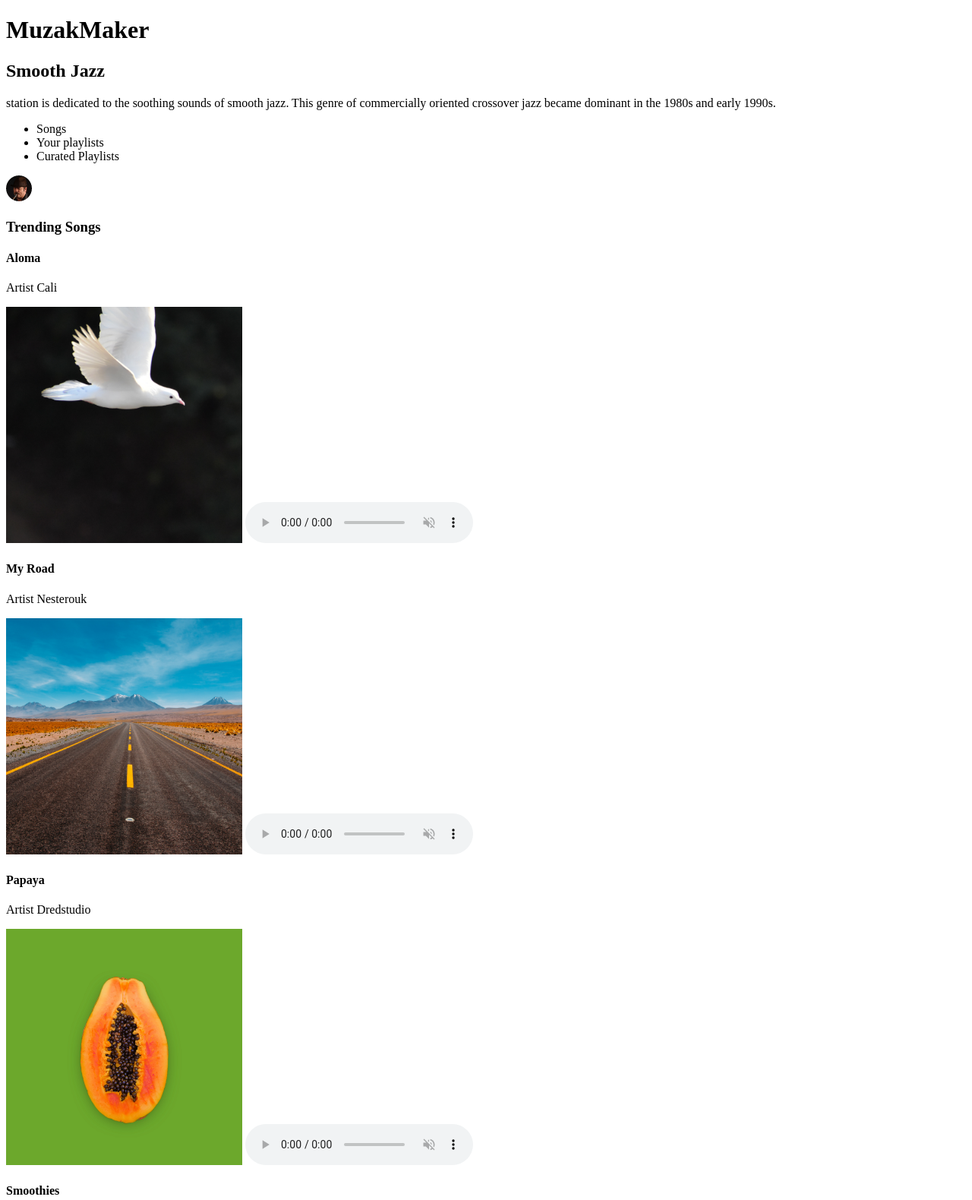
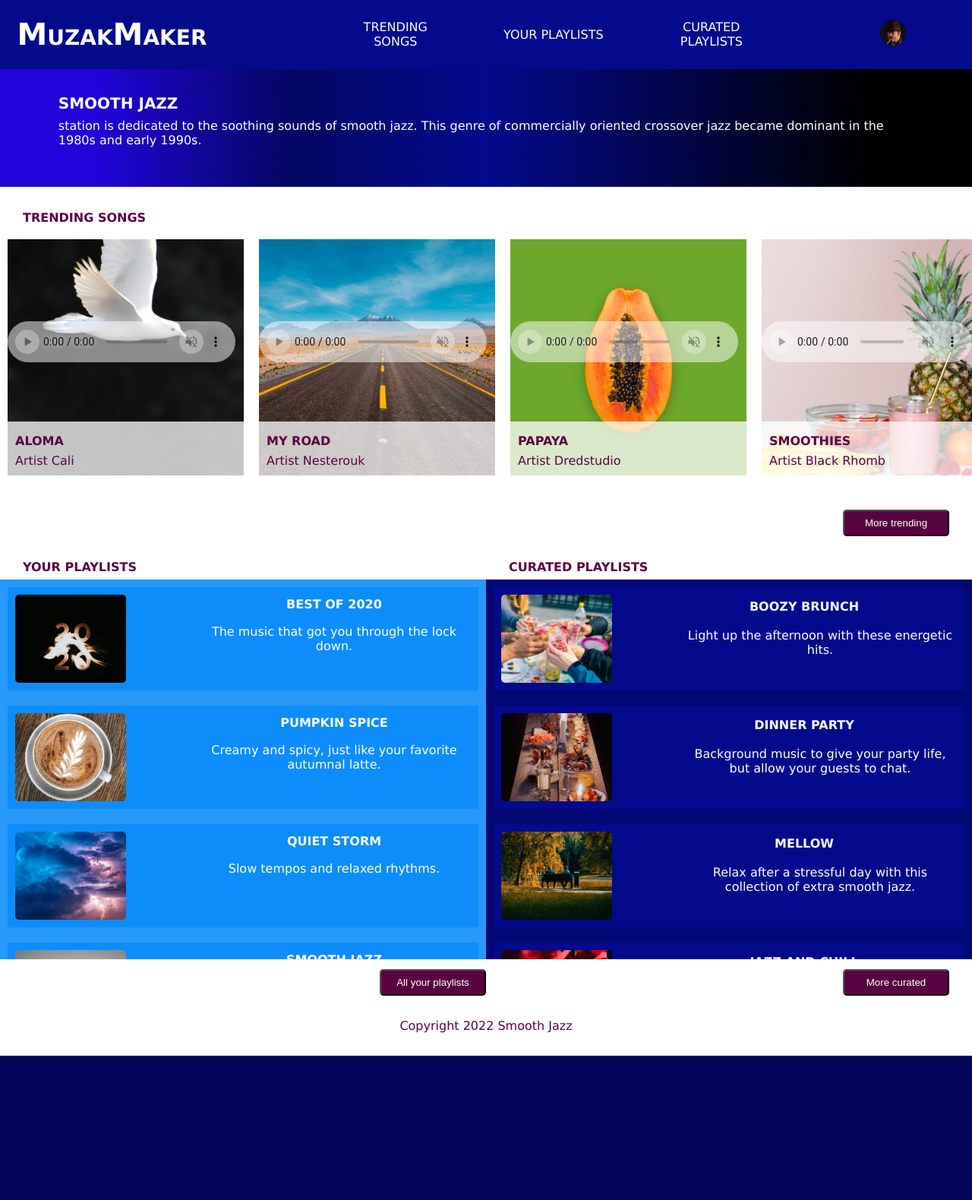
Before and after one commit to bamolin2/streamingmedia, a plain HTML site: page index.html in a window 1280 px wide. Shown: the top 1580 px of the page at 76% size. After the commit the page ends 1390 px from the top, so only its background shows below. Drawn offline with Linux system fonts and the light colour scheme.

Commit message:
finished responsive layout

```diff
--- a/index.html
+++ b/index.html
@@ -3,145 +3,178 @@
     <head>
         <meta charset="utf-8">
         <meta name="streamingmedia" content="Streaming Media">
+        <meta name="viewport" content="width=device-width, initial-scale=1.0">
         <meta name="author" content="Brianna Molina">
         <title>Streaming Media</title>
+        <link rel="stylesheet" href="styles.css">
     </head>
     <body>
-        <!-- since the header goes horizontally along the webpage try using flexbox -->
         <header>
-            <h1>MuzakMaker</h1>
-            <h2>Smooth Jazz</h2>
-            <p>station is dedicated to the soothing sounds of smooth jazz. This genre of commercially oriented crossover jazz became dominant in the 1980s and early 1990s.</p>
-           <nav>
-                <ul>
-                    <li>Songs</li>
-                    <li>Your playlists</li>
-                    <li>Curated Playlists</li>
-                </ul>
-            </nav>
-            <img src="images/duke-silver.png" alt="images/duke-silver">
+            <div id="smoothJazz">
+                <h1>Smooth Jazz</h1>
+                <p>station is dedicated to the soothing sounds of smooth jazz. This genre of commercially oriented crossover jazz became dominant in the 1980s and early 1990s.</p>
+            </div>
+                <nav>
+                    <ul id="gridcontainer">
+                        <li id="MuzaMaker" style="font-variant:small-caps;"><a href="#">MuzakMaker</a></li>
+                            <input id="dropMenu" class="input" style="display: none;" type="checkbox">
+                            <label for="dropMenu" class="dropMenu">
+                                <span></span>
+                                <span></span>
+                                <span></span>
+                            </label>
+
+                            <li class="menuItem hoverItem"><a href="#">Trending Songs</a></li>
+                            <li class="menuItem hoverItem"><a href="#">Your playlists</a></li>
+                            <li class="menuItem hoverItem"><a href="#">Curated Playlists</a></li>
+                            <li class="menuItem logo"><a href="#"><img src="images/duke-silver.png" alt="images/duke-silver"></a></li>
+                    </ul>
+                </nav>
         </header>
-        <!-- There are three main sections for the webpage, Trending songs, Your Playlist, Curated playlist -->
         <main>
-            <section>
-                <div>
-                    <h3>Trending Songs</h3>
-                    <div>
-                        <h4>Aloma</h4>
-                        <p>Artist Cali</p>
+            <section id="trending">
+                    <h2>Trending Songs</h2>
+                <div id="trendingContainer">
+                    <div id="songCover">
+                        <div id="songDescription">
+                            <h3>Aloma</h3>
+                            <dl>
+                                <dt>Artist</dt>
+                                <dd>Cali</dd>
+                            </dl>
+                        </div>
                         <img src="images/aloma-cover.png" alt="aloma-cover">
                         <audio controls muted>
                             <source src="audio/aloma.mp3"/>
                         </audio>
                     </div>
-                    <div>
-                        <h4>My Road</h4>
-                        <p>Artist Nesterouk</p>
+                    <div id="songCover">
+                        <div id="songDescription">
+                            <h3>My Road</h3>
+                            <dl>
+                                <dt>Artist</dt>
+                                <dd>Nesterouk</dd>
+                            </dl>
+                        </div>
                         <img src="images/my-road-cover.png" alt="my-road-cover">
                         <audio controls muted>
                             <source src="audio/my-road.mp3"/>
                         </audio>
                     </div>
-                    <div>
-                        <h4>Papaya</h4>
-                        <p>Artist Dredstudio</p>
+                    <div id="songCover">
+                        <div id="songDescription">
+                            <h3>Papaya</h3>
+                            <dl>
+                                <dt>Artist</dt>
+                                <dd>Dredstudio</dd>
+                            </dl>
+                        </div>
                         <img src="images/papaya-cover.png" alt="papaya-cover">
                         <audio controls muted>
                             <source src="audio/papaya.mp3"/>
                         </audio>
                     </div>
-                    <div>
-                        <h4>Smoothies</h4>
-                        <p>Artist Black Rhomb</p>
+                    <div id="songCover">
+                        <div id="songDescription">
+                            <h3>Smoothies</h3>
+                            <dl>
+                                <dt>Artist</dt>
+                                <dd>Black Rhomb</dd>
+                            </dl>
+                        </div>
                         <img src="images/smoothies-cover.png" alt="smoothies-cover">
                         <audio controls muted>
                             <source src="audio/smoothies.mp3"/>
                         </audio>
                     </div>
-                    <div>
-                        <h4>Successful Performance</h4>
-                        <p>Artist Ricky Bombino</p>
+                    <div id="songCover">
+                        <div id="songDescription">
+                            <h3>Successful Performance</h3>
+                            <dl>
+                                <dt>Artist</dt>
+                                <dd>Ricky Bombino</dd>
+                            </dl>
+                        </div>
                         <img src="images/successful-performance-cover.png" alt="successful-performance-cover">
                         <audio controls muted>
                             <source src="audio/successful-performance.mp3"/>
                         </audio>
                     </div>
-                    <p>More trending</p>
                 </div>
+                <button id="trendingbtn">More trending</button>
             </section>
-            <section>
-                <div>
-                    <h3>Your Playlists</h3>
-                    <div>
+        <section id="mainGrid">
+            <section id="playlists">
+                <h2>Your Playlists</h2>
+                <div id="listContainer">
+                    <div id="playlistDescription">
                         <img src="images/best-of-2020-cover.png" alt="best-of-2020-cover">
-                        <h4>Best of 2020</h4>
+                        <h3>Best of 2020</h3>
                         <p>The music that got you through the lock down.</p>
                     </div>
 
-                    <div>
+                    <div id="playlistDescription">
                         <img src="images/pumpkin-spice-cover.png" alt="pumpkin-spice-cover">
-                        <h4>Pumpkin Spice</h4>
+                        <h3>Pumpkin Spice</h3>
                         <p>Creamy and spicy, just like your favorite autumnal latte.</p>
                     </div>
 
-                    <div>
+                    <div id="playlistDescription">
                         <img src="images/quiet-storm-cover.png" alt="quiet-storm-cover">
-                        <h4>Quiet Storm</h4>
+                        <h3>Quiet Storm</h3>
                         <p>Slow tempos and relaxed rhythms.</p>
                     </div>
 
-                    <div>
+                    <div id="playlistDescription">
                         <img src="images/smooth-jazz-cover.png" alt="smooth-jazz-cover">
-                        <h4>Smooth Jazz</h4>
+                        <h3>Smooth Jazz</h3>
                         <p>The pioneers of smooth jazz</p>
                     </div>
 
-                    <div>
+                    <div id="playlistDescription">
                         <img src="images/smooth-study-cover.png" alt="smooth-study-cover">
-                        <h4>Smooth Study</h4>
+                        <h3>Smooth Study</h3>
                         <p>Background music to keep you going while you study. </p>
                     </div>
-                    <p>All your playlists</p>
                 </div>
+                <button id="playlistbtn">All your playlists</button>
             </section>
-            <section>
-                <div>
-                    <h3>Curated Playlists</h3>
-
-                    <div>
+            <section id="curated">
+                <h2>Curated Playlists</h2>
+                <div id="curatedContainer">
+                    <div id="curatedDescription">
                         <img src="images/boozy-brunch-cover.png" alt="boozy-brunch-cover">
-                        <h4>Boozy Brunch</h4>
+                        <h3>Boozy Brunch</h3>
                         <p>Light up the afternoon with these energetic hits.</p>
                         </div>
 
-                    <div>
+                    <div id="curatedDescription">
                         <img src="images/dinner-party-cover.png" alt="dinner-party-cover">
-                        <h4>Dinner Party</h4>
+                        <h3>Dinner Party</h3>
                         <p>Background music to give your party life, but allow your guests to chat.</p>
                     </div>
 
-                    <div>
+                    <div id="curatedDescription">
                         <img src="images/mellow-cover.png" alt="mellow-cover">
-                        <h4>Mellow</h4>
+                        <h3>Mellow</h3>
                         <p>Relax after a stressful day with this collection of extra smooth jazz.</p>
                     </div>
 
-                    <div>
+                    <div id="curatedDescription">
                         <img src="images/jazz-chill-cover.png" alt="jazz-chill-cover">
-                        <h4>Jazz and Chill</h4>
+                        <h3>Jazz and Chill</h3>
                         <p>Set the mood with these silky sounds.</p>
                     </div>
 
-                    <div>
+                    <div id="curatedDescription">
                         <img src="images/smooth-saxophone-cover.png" alt="smooth-saxophone-cover">
-                        <h4>Jazz Saxophone</h4>
+                        <h3>Jazz Saxophone</h3>
                         <p>The greatest collection of your sax favorites.</p>
                     </div>
-
-                    <p>More curated</p>
                 </div>
+                <button id="curatedbtn">More curated</button>
             </section>
-
+        </section>
             <footer>Copyright 2022 Smooth Jazz</footer>
         </main>
     </body>
--- /dev/null
+++ b/styles.css
@@ -0,0 +1,506 @@
+* {
+box-sizing:border-box;
+margin: 0;
+padding: 0;
+}
+
+html {
+background-color:#020659 ;
+}
+
+body {
+    margin: 0 auto;
+    min-width: 375px;
+    font-family: Verdana, Geneva, Tahoma, sans-serif;
+    color: white;
+    background-color: white;
+}
+
+/* Header, footer, htags */
+header {
+    width: 100%;
+    background-color: #030A8C;
+    display: grid;
+    grid-template-columns: 20% 80%;
+    grid-template-rows: repeat(2, auto);
+}
+
+footer{
+    width: 100%;
+    height: 100%;
+    padding: 30px;
+    text-align: center;
+    background-color: white;
+    color: #590242;
+}
+
+h1 {
+    font-size:1.25em;
+    line-height: 2em;
+}
+
+h2, h3 {
+    font-size: 1em;
+    line-height: 2em;
+}
+
+h1, h2, h3 {
+    font-weight: bold;
+    text-transform: uppercase;
+}
+p, dl, dd {
+    font-size: 1em;
+}
+footer p {
+    font-size: .75em;
+}
+
+/* Nav and nav elements */
+
+nav {
+    height: fit-content;
+    grid-column: 1 / span 2;
+    grid-row: 1/2;
+}
+
+nav ul{
+    display: grid;
+    grid-template-columns: 20% 80%;
+}
+
+li{
+    list-style: none;
+}
+
+nav a{
+    text-decoration: none;
+    color: White;
+}
+
+li.hoverItem:hover {
+    background-color: #590242;
+}
+
+li#MuzaMaker {
+    font-weight: 700;
+    font-size: 2.5em;
+    grid-column-start: 2;
+    grid-row: 1 / span 4;
+    justify-self: center;
+    align-self: center;
+    padding: 5% 5% 2% 5%;
+}
+
+#smoothJazz {
+    grid-column: 1 / span 2;
+    background-image: linear-gradient(to right,#2104d9 10%, rgb(0, 0, 0, .3) 30%,#030A8C 50%,black 90%);
+    padding: 2% 6% 4% 6%;
+}
+
+/* Main content
+
+trending content*/
+
+#trending {
+    width: 100%;
+    background-color: white;
+    color: #590242;
+    position: relative;
+}
+
+#trending h2 {
+    padding: 25px 15px 0 30px;
+}
+
+#songCover h3 {
+    text-transform: uppercase;
+}
+
+#trendingContainer{
+    margin-bottom: 15px;
+    display: flex;
+    flex-direction: row;
+    overflow-y: hidden;
+    overflow-x: scroll;
+}
+
+#songCover {
+    display: flex;
+    height: fit-content;
+    flex-direction: column;
+    position: relative;
+    margin: 12px 10px;
+}
+
+#songDescription{
+    background-color: rgba(255, 255, 255, 0.75);
+    position: absolute;
+    bottom: 0;
+    width: 100%;
+    padding: 10px;
+}
+
+dl {
+    display: flex;
+}
+
+dt {
+    padding-right: 5px;
+
+}
+
+#trending audio {
+    position: absolute;
+    top: 35%;
+}
+
+audio::-webkit-media-controls-mute-button {
+    background-color: white;
+    border-radius: 50%;
+}
+audio::-webkit-media-controls-play-button {
+    background-color: white;
+    border-radius: 50%;
+}
+audio::-webkit-media-controls-enclosure {
+    background-color: rgba(255, 255, 255, 0.515);
+}
+
+button {
+    text-decoration: none;
+    background-color:  #590242;
+    color: white;
+    border-radius: 5px;
+    padding: 8px 10px;
+    width: 140px;
+    display:block ;
+    text-align: center;
+    margin-left: 30px;
+
+}
+
+button:hover {
+    background-color:  #020659;
+}
+
+/* Playlist content */
+
+#playlists {
+    width: 100%;
+    background-color: white;
+    color: #590242;
+}
+
+#playlists h2{
+    padding: 25px 15px 0 30px;
+}
+
+#listContainer {
+    margin-bottom: 15px;
+    padding: 10px;
+    display: grid;
+    grid-template-columns: repeat(5, 1fr);
+    gap: 20px;
+    overflow-y: hidden;
+    overflow-x: scroll;
+    background-color: #2699FB;
+}
+
+#playlistDescription {
+    background-color: #0D8DFB;
+    height: 100%;
+    width: 100%;
+    padding: 10px;
+    text-align: center;
+    color: white;
+}
+
+#playlistDescription h3{
+    padding-top: 5px;
+    line-height: 1em;
+}
+
+#playlistDescription p{
+    padding-top: 5px;
+}
+
+/* Curated playlist content */
+
+#curated {
+    width: 100%;
+    background-color: white;
+    color: #590242;
+}
+#curated h2{
+    padding: 25px 15px 0 30px;
+}
+
+#curatedContainer {
+    margin-bottom: 15px;
+    padding: 10px;
+    display: grid;
+    grid-template-columns: repeat(5, 1fr);
+    gap: 20px;
+    overflow-y: hidden;
+    overflow-x: scroll;
+    background-color: #020873;
+}
+
+#curatedDescription {
+    background-color: #030A8C;
+    height: 100%;
+    width: 100%;
+    padding: 10px;
+    color: white;
+    text-align: center;
+
+}
+
+#curatedDescription h3{
+    margin-left: 15px;
+    width: 80%;
+    padding-top: 8px;
+    line-height: 1em;
+}
+
+#curatedDescription p{
+    padding-top: 10px;
+}
+
+/* Scroll bar code  */
+
+#trending ::-webkit-scrollbar {
+    width: 15px;
+}
+#trending ::-webkit-scrollbar-track {
+    box-shadow: inset 0 0 10px #590242;
+}
+#trending ::-webkit-scrollbar-thumb {
+    background: #590242;
+}
+#trending ::-webkit-scrollbar-thumb:hover {
+    background-color: #020659;
+}
+#playlists ::-webkit-scrollbar, #curated ::-webkit-scrollbar {
+    width: 15px;
+}
+#playlists ::-webkit-scrollbar-track, #curated ::-webkit-scrollbar-track  {
+    box-shadow: inset 0 0 15px #020659;
+}
+#playlists ::-webkit-scrollbar-thumb, #curated ::-webkit-scrollbar-thumb {
+    background: #020659;
+    border-radius: 5px;
+}
+#playlists ::-webkit-scrollbar-thumb:hover, #curated ::-webkit-scrollbar-thumb:hover {
+    background: #ffffff;
+}
+
+/* Small viewport media queries  */
+
+@media screen and (min-width: 375px) {
+    ul span{
+        overflow: hidden;
+        max-height: 10px;
+        transition: .2s ease-out;
+    }
+
+    .menuItem {
+        display: none;
+    }
+
+    label {
+        cursor: pointer;
+        display: inline-block;
+        padding: 28px 20px;
+        position: relative;
+        user-select: none;
+    }
+
+    label span {
+        background-color: #ffffff;
+        display: block;
+        height: 4px;
+        position: relative;
+        transition: .2s ease-out;
+        margin: 5px;
+        width: 25px;
+    }
+
+    label span:before, label span:after {
+        background: #ffffff;
+        content: '';
+        display: block;
+        height: 100%;
+        position: absolute;
+        transition: all .2s ease-out;
+        width: 100%;
+    }
+    label span:before {
+        top: 5px;
+    }
+    label span:after {
+        top: -5px;
+    }
+
+    input {
+        display: none;
+    }
+    input:checked ~ ul {
+        max-height: 500px;
+    }
+    input:checked ~ label span {
+        background: transparent;
+    }
+    input:checked ~ label span:before {
+        transform: rotate(-45deg);
+    }
+    input:checked ~ label span:after {
+        transform: rotate(45deg);
+    }
+    input:checked ~ label:not(.steps) span:before, input:checked ~ label:not(.steps) span:after {
+        top: 0;
+    }
+    }
+
+    /* large viewport media queries  */
+
+    @media screen and (min-width: 834px) {
+        nav {
+            height: fit-content;
+            grid-column: 1 / span 2;
+            grid-row: 1/2;
+        }
+        nav ul{
+            grid-template-columns: 35% 1fr 1fr 1fr 1fr;
+            grid-template-rows: 1fr;
+            align-items: center;
+            justify-items: start;
+            text-align: center;
+        }
+
+        nav li.menuItem {
+                width: 70%;
+                text-transform: uppercase;
+        }
+
+        .logo{
+            justify-self: center;
+        }
+
+        li#MuzaMaker {
+            grid-column: 1 / 2;
+            grid-row: 1 / span 4;
+            justify-self: start;
+            align-self: flex-start;
+            padding: 5% 5% 5% 5%;
+        }
+
+        #dropMenu , .dropMenu {
+            display: none;
+        }
+
+        .menuItem {
+            display: inline;
+
+        }
+
+        #playlists {
+            background-color: white;
+            color: #590242;
+        }
+
+        #listContainer {
+            grid-template-columns: 1fr;
+            grid-template-rows: repeat(5, 1fr);
+            gap: 20px;
+            height: 500px;
+            overflow-x: hidden;
+            overflow-y: scroll;
+        }
+
+        #playlistDescription {
+            display: grid;
+            grid-template-columns: 40% 60%;
+            grid-template-rows: 30% 70%;
+        }
+
+        #playlistDescription img{
+            grid-column: 1/2;
+            grid-row: 1 / 3;
+        }
+
+        #playlistDescription h3{
+            align-self: flex-start;
+            grid-column: 2/3;
+            grid-row: 1 / 2;
+        }
+
+        #playlistDescription p{
+            align-self: flex-start;
+            grid-column: 2/3;
+            grid-row: 2 / 3;
+        }
+
+        #curatedContainer {
+            grid-template-columns: 1fr;
+            grid-template-rows: repeat(5, 1fr);
+            gap: 20px;
+            height: 500px;
+            overflow-x: hidden;
+            overflow-y: scroll;
+        }
+
+        #curatedDescription {
+            display: grid;
+            grid-template-columns: 40% 60%;
+            grid-template-rows: 30% 70%;
+
+        }
+
+        #curatedDescription img{
+            grid-column: 1/2;
+            grid-row: 1 / 3;
+        }
+
+        #curatedDescription h3{
+            align-self: flex-start;
+            grid-column: 2/3;
+            grid-row: 1 / 2;
+        }
+
+        #curatedDescription p{
+            align-self: flex-start;
+            grid-column: 2/3;
+            grid-row: 2 / 3;
+        }
+
+        #mainGrid {
+            display: grid;
+            grid-template-columns: 1fr 1fr;
+            grid-template-rows: 605px;
+            position: relative;
+        }
+
+        #trending{
+            height: 460px;
+        }
+        #trendingbtn{
+            position: absolute;
+            right: 30px;
+            bottom: 0;
+        }
+
+        #curatedbtn {
+            position: absolute;
+            right: 30px;
+            bottom: 0;
+
+        }
+
+        #playlistbtn {
+            position: absolute;
+            right: 50%;
+            bottom: 0;
+
+        }
+    }
```
Also changed, not shown: 1 other file.
